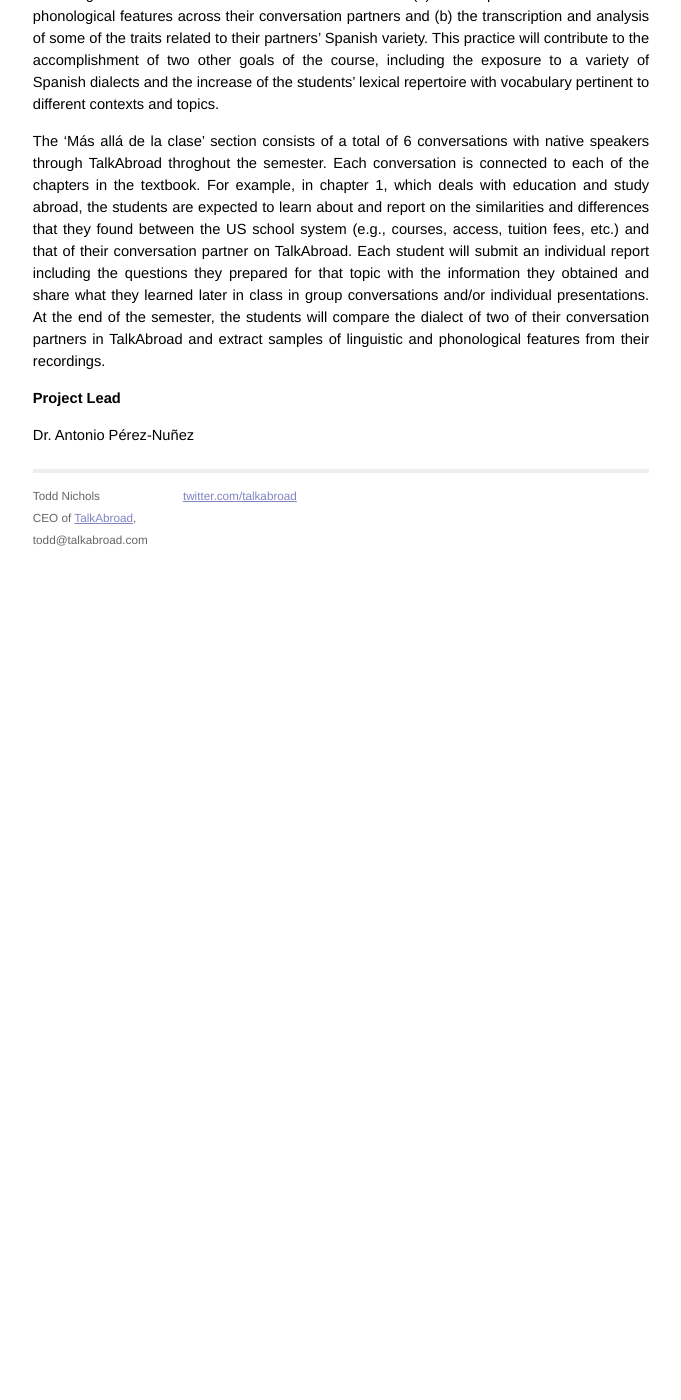
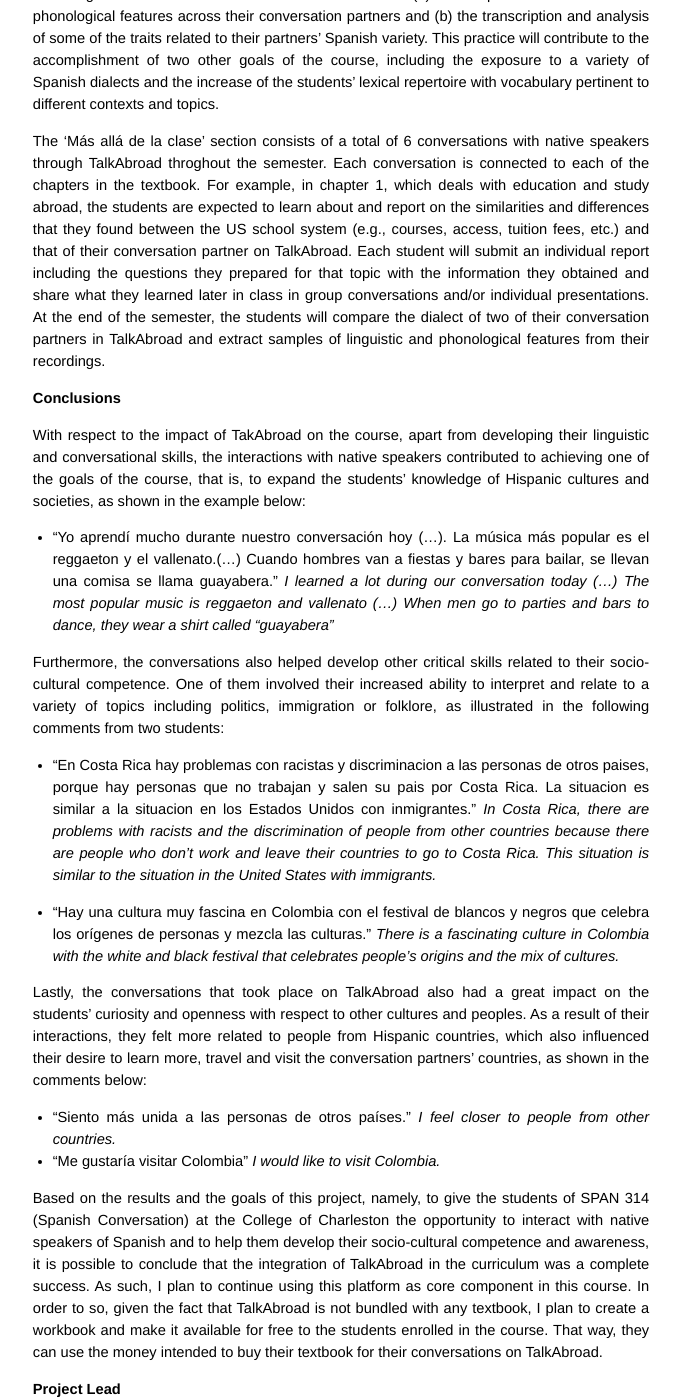
Before and after one commit to toddnichols/toddnichols.github.io, a Jekyll site: the page built from _posts/2015-09-10-antonio-nunez-college-charleston.md, in a window 1280 px wide and 1400 px high, scrolled down 912 px. Shown: the whole window, without its empty margins (299-980 px from the left). Built offline with Jekyll 4.4.1, drawn with Linux system fonts in a browser that asks for light colours; before the commit the page ends 1475 px from its top, so only the background shows below that.

Commit message:
updating charles

```diff
--- a/_posts/2015-09-10-antonio-nunez-college-charleston.md
+++ b/_posts/2015-09-10-antonio-nunez-college-charleston.md
@@ -24,6 +24,25 @@
 
 The ‘Más allá de la clase’ section consists of a total of 6 conversations with native speakers through TalkAbroad throghout the semester. Each conversation is connected to each of the chapters in the textbook. For example, in chapter 1, which deals with education and study abroad, the students are expected to learn about and report on the similarities and differences that they found between the US school system (e.g., courses, access, tuition fees, etc.) and that of their conversation partner on TalkAbroad. Each student will submit an individual report including the questions they prepared for that topic with the information they obtained and share what they learned later in class in group conversations and/or individual presentations. At the end of the semester, the students will compare the dialect of two of their conversation partners in TalkAbroad and extract samples of linguistic and phonological features from their recordings.
 
+## Conclusions
+
+With respect to the impact of TakAbroad on the course, apart from developing their linguistic and conversational skills, the interactions with native speakers contributed to achieving one of the goals of the course, that is, to expand the students’ knowledge of Hispanic cultures and societies, as shown in the example below:
+
+* "Yo aprendí mucho durante nuestro conversación hoy (…). La música más popular es el reggaeton y el vallenato.(…) Cuando hombres van a fiestas y bares para bailar, se llevan una comisa se llama guayabera." *I learned a lot during our conversation today (…) The most popular music is reggaeton and vallenato (…) When men go to parties and bars to dance, they wear a shirt called “guayabera”*
+
+Furthermore, the conversations also helped develop other critical skills related to their socio-cultural competence. One of them involved their increased ability to interpret and relate to a variety of topics including politics, immigration or folklore, as illustrated in the following comments from two students:
+
+* "En Costa Rica hay problemas con racistas y discriminacion a las personas de otros paises, porque hay personas que no trabajan y salen su pais por Costa Rica. La situacion es similar a la situacion en los Estados Unidos con inmigrantes." *In Costa Rica, there are problems with racists and the discrimination of people from other countries because there are people who don’t work and leave their countries to go to Costa Rica. This situation is similar to the situation in the United States with immigrants.*
+
+* "Hay una cultura muy fascina en Colombia con el festival de blancos y negros que celebra los orígenes de personas y mezcla las culturas." *There is a fascinating culture in Colombia with the white and black festival that celebrates people’s origins and the mix of cultures.*
+
+Lastly, the conversations that took place on TalkAbroad also had a great impact on the students’ curiosity and openness with respect to other cultures and peoples. As a result of their interactions, they felt more related to people from Hispanic countries, which also influenced their desire to learn more, travel and visit the conversation partners’ countries, as shown in the comments below:
+
+* "Siento más unida a las personas de otros países." *I feel closer to people from other countries.*
+* "Me gustaría visitar Colombia" *I would like to visit Colombia.*
+
+Based on the results and the goals of this project, namely, to give the students of SPAN 314 (Spanish Conversation) at the College of Charleston the opportunity to interact with native speakers of Spanish and to help them develop their socio-cultural competence and awareness, it is possible to conclude that the integration of TalkAbroad in the curriculum was a complete success.  As such, I plan to continue using this platform as core component in this course. In order to so, given the fact that TalkAbroad is not bundled with any textbook, I plan to create a workbook and make it available for free to the students enrolled in the course. That way, they can use the money intended to buy their textbook for their conversations on TalkAbroad.
+
 ## Project Lead
 
 Dr. Antonio Pérez-Nuñez
```
